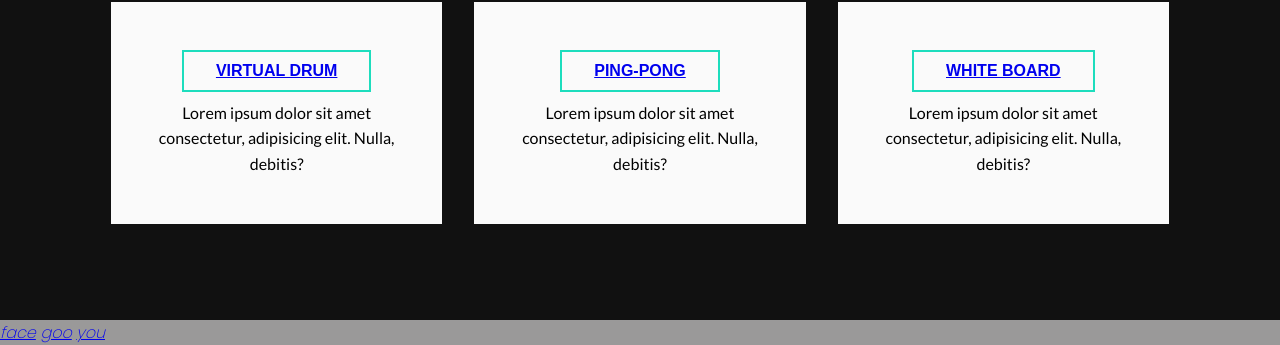
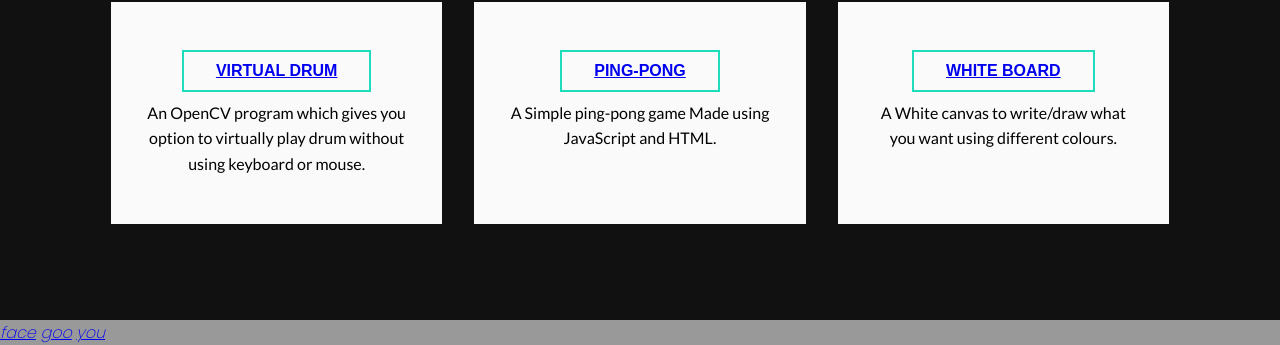
Before and after one commit to srahulgithub/Website, a plain HTML site: page index.html in a window 1280 px wide. Shown: the part 1092-1437 px from the top of the page. Drawn offline with Linux system fonts and the light colour scheme.

Commit message:
Update index.html

```diff
--- a/index.html
+++ b/index.html
@@ -78,17 +78,17 @@ rel="stylesheet">
                 <div class="card">
                 <img src="./images/graphic-design.png">
                 <h2><button class="btn btn-secondary"><a href="https://github.com/srahulgithub/solidcash/tree/main/virtual%20drum">Virtual Drum</a></button></h2>
-                <p>Lorem ipsum dolor sit amet consectetur, adipisicing elit. Nulla, debitis?</p>
+                <p>An OpenCV program which gives you option to virtually play drum without using keyboard or mouse.</p>
                 </div>
                 <div class="card">
                 <img src="./images/world-wide-web.png">
                 <h2><button class="btn btn-secondary"><a href="#">Ping-Pong</a></button></h2>
-                <p>Lorem ipsum dolor sit amet consectetur, adipisicing elit. Nulla, debitis?</p>
+                <p>A Simple ping-pong game Made using JavaScript and HTML.</p>
                 </div>
                 <div class="card">
                 <img src="./images/blogger.png">
                 <h2><button class="btn btn-secondary"><a href="./Whiteboard.html">White Board</a></button></h2>
-                <p>Lorem ipsum dolor sit amet consectetur, adipisicing elit. Nulla, debitis?</p>
+                <p>A White canvas to write/draw what you want using different colours.</p>
                 </div>
                 </div>
                 </div>
```
